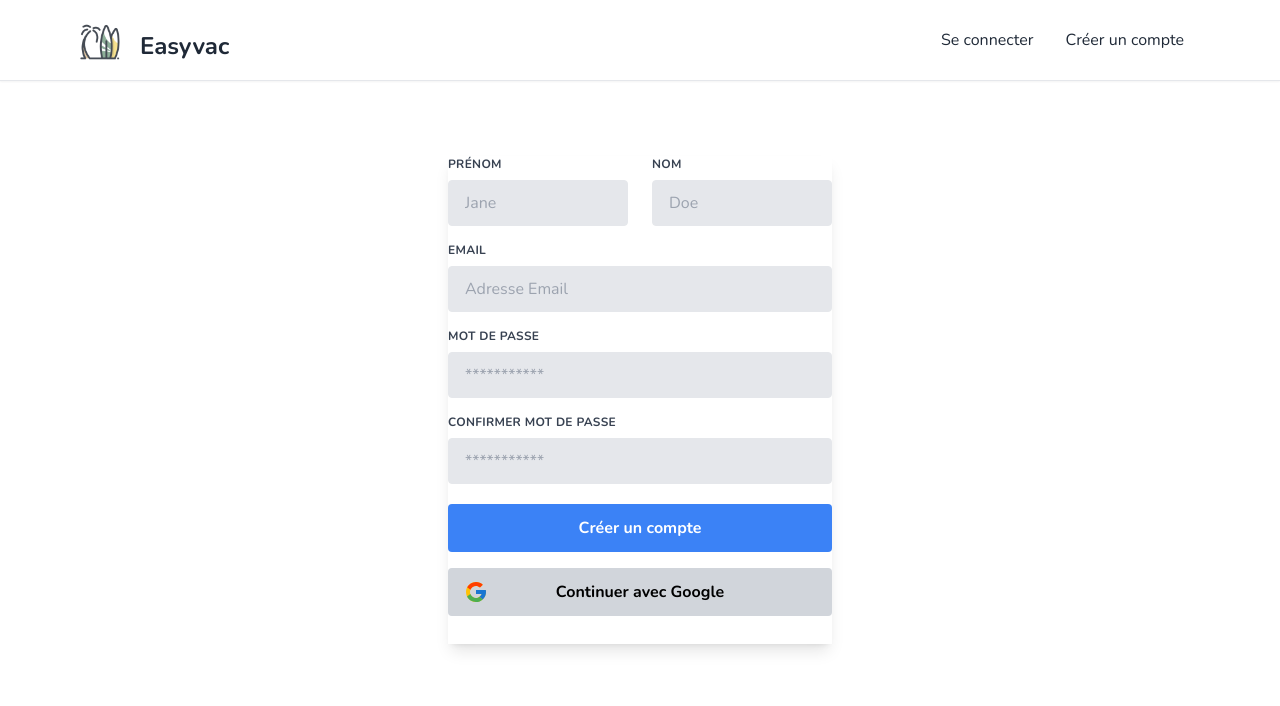
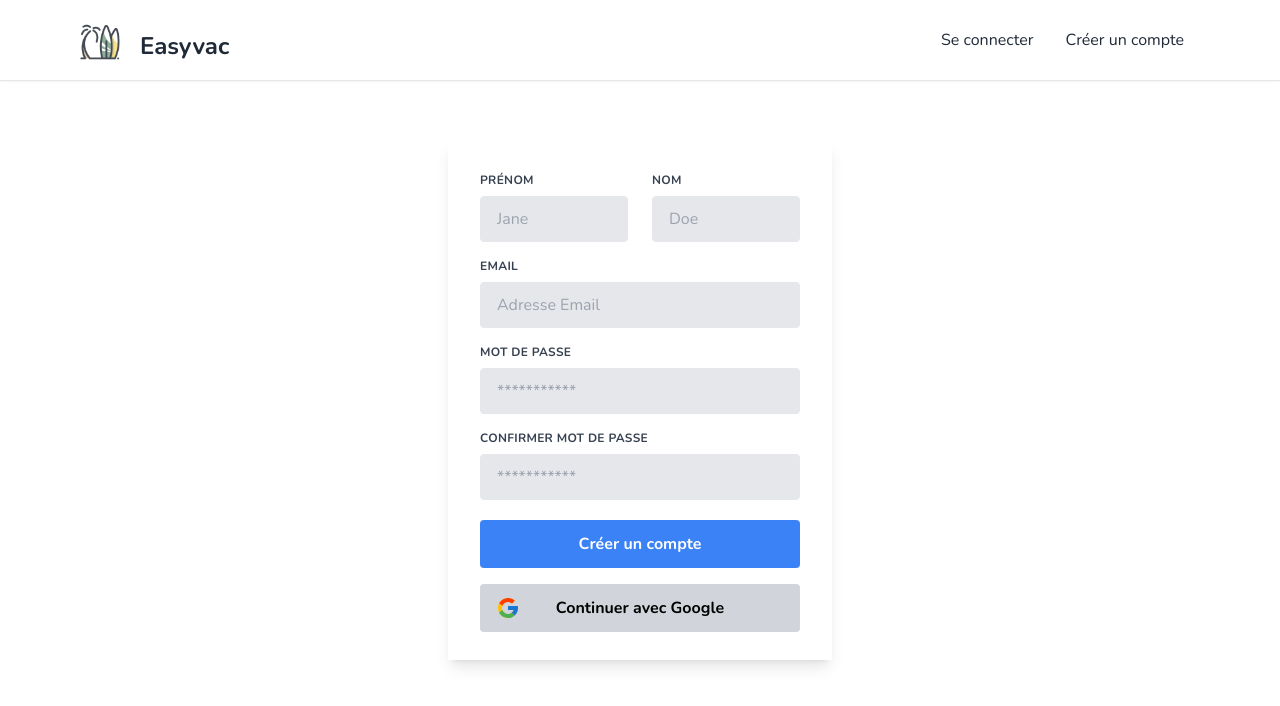
Before and after one commit to Matthieu-Mary/Eeasyvac, a Next.js app: page /signup in a window 1280 px wide. Shown: the top 706 px of the page. Built offline with nearby package versions, Linux system fonts and the light colour scheme; no server answers.

Commit message:
improve style for register form

```diff
--- a/app/signup/page.tsx
+++ b/app/signup/page.tsx
@@ -54,7 +54,7 @@ function Signup({}: Props) {
   return (
     <section className="flex justify-center items-center h-screen">
       <div className="w-full max-w-sm">
-        <form className="shadow-lg pb-1 w-full max-w-lg">
+        <form className="shadow-lg pb-1 w-full max-w-lg p-8">
           <div className="flex flex-wrap -mx-3 mb-4">
             <div className="w-full md:w-1/2 px-3 mb-4 md:mb-0">
               <label
```
